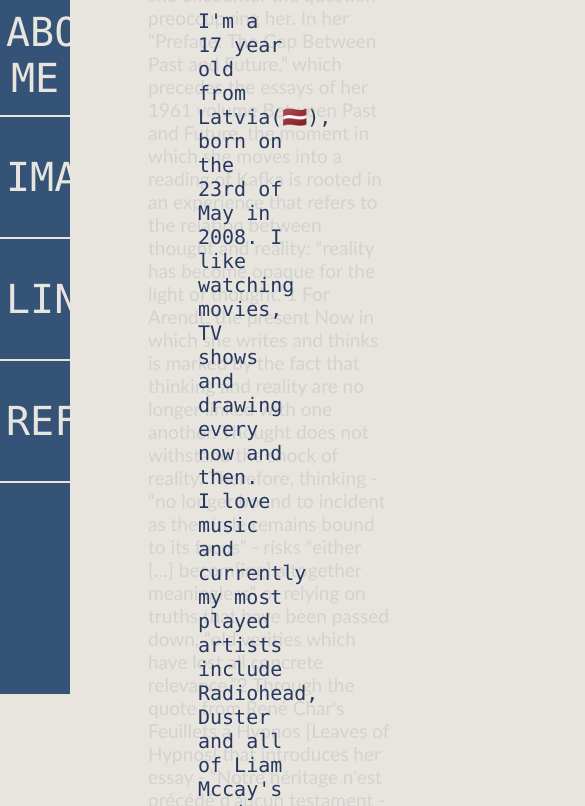
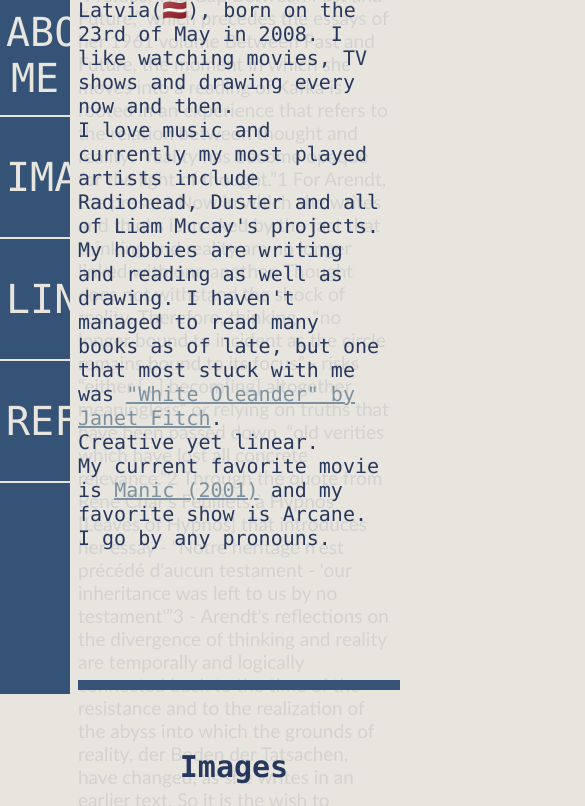
Before and after one commit to isopod23/isopod23.github.io, a plain HTML site: page index.html in a window 390 px wide. Shown: the part 165-971 px from the top of the page, 585 px wide, since content can reach past the window. Drawn offline with Linux system fonts and the light colour scheme.

Commit message:
Update styles.css

```diff
--- a/styles.css
+++ b/styles.css
@@ -129,7 +129,13 @@ hr {
     .main {
         padding-left: var(--leftwidth);
         padding-right: 0;
-        margin-left: var(--leftwidth);
+        margin-left: 0;
+        margin-right: 0;
+    }
+
+    .main div {
+        padding-left: 0;
+        padding-right: 0;
     }
 
     .sidenav {
```
